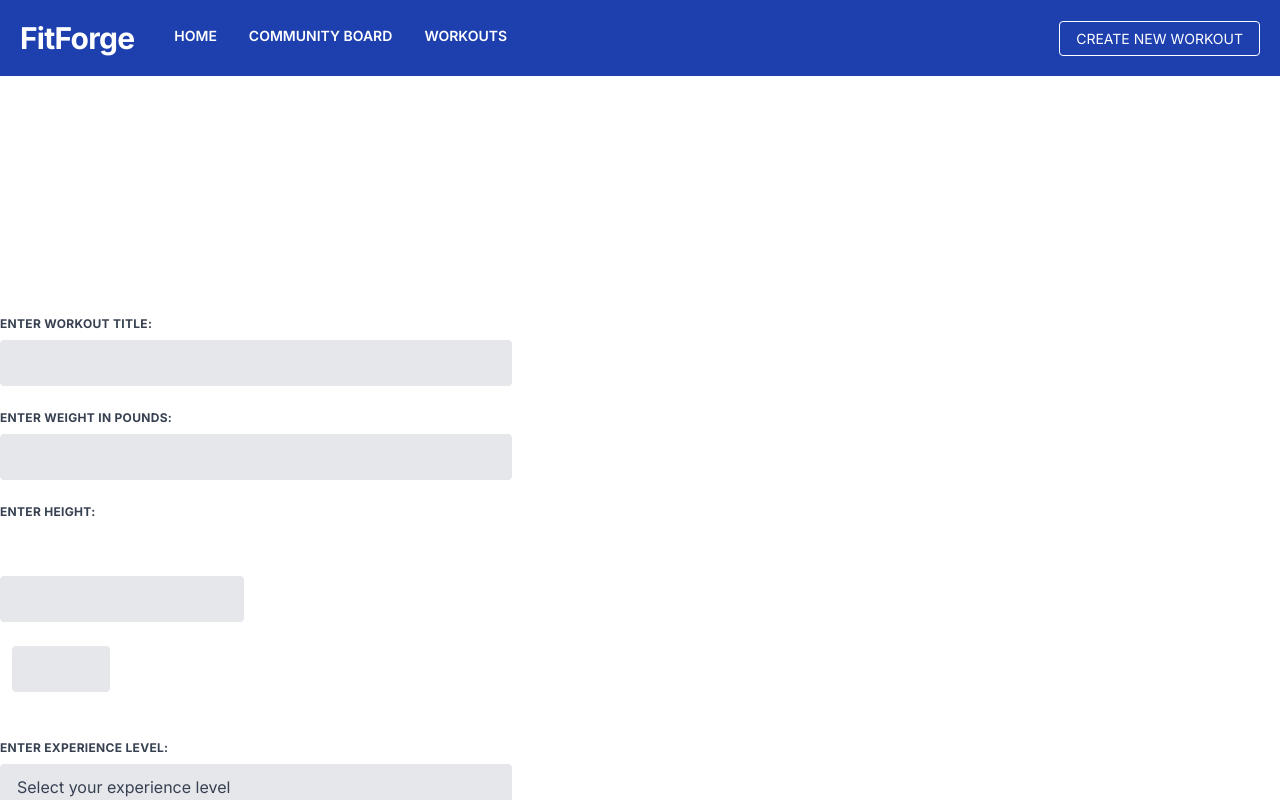
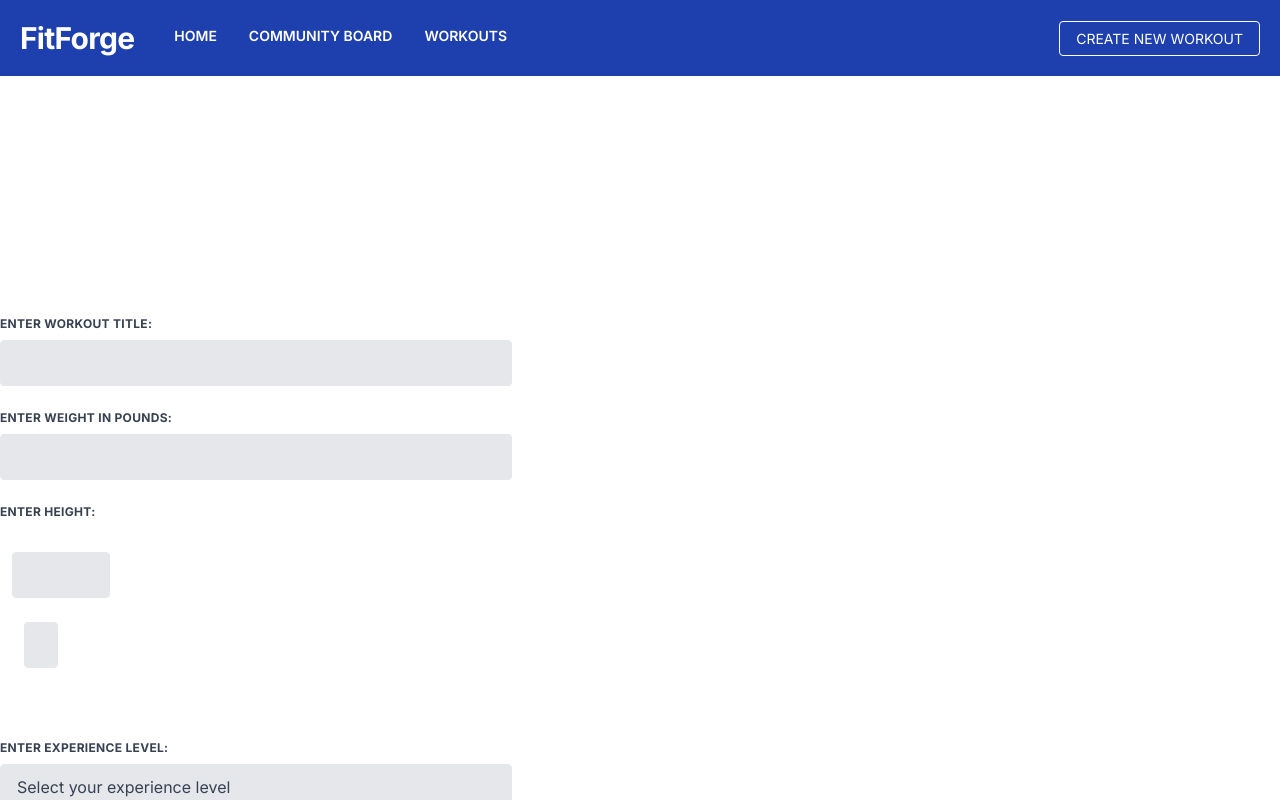
Before and after one commit to acheung4/FitForge, a Next.js app: page /create-workout in a window 1280 px wide. Shown: the top 800 px of the page. Built offline with nearby package versions, Linux system fonts and the light colour scheme; no server answers; the database is empty.

Commit message:
fixed the feet and inches under height

```diff
--- a/app/create-workout/form.tsx
+++ b/app/create-workout/form.tsx
@@ -44,7 +44,8 @@ export default function Form({
 
             <div className='flex flex-wrap -mx-3 mb-6'>
                 <div className='w-full md:w-1/2 px-3 mb-6 md:mb:-0'>
-                    <label htmlFor="height" className='block uppercase tracking-wide text-gray-700 text-xs font-bold mb-2'>Enter height: </label><br></br>
+                <label htmlFor="height" className='block uppercase tracking-wide text-gray-700 text-xs font-bold mb-2'>Enter height: </label>
+                    <div className='w-full md:w-1/2 px-3'>
                     <span>Feet: </span>
                     <input type="number" id="height-ft" name="height-ft" required className='appearance-none block w-full bg-gray-200 text-gray-700 border border-gray-200 rounded py-3 px-4 leading-tight focus:outline-none focus:bg-white focus:border-gray-500'>
                     </input>
@@ -53,6 +54,9 @@ export default function Form({
                         <input type="number" id="height-in" name="height-in" required className='appearance-none block w-full bg-gray-200 text-gray-700 border border-gray-200 rounded py-3 px-4 leading-tight focus:outline-none focus:bg-white focus:border-gray-500'>
                         </input>
                     </div>
+                    </div>
+                    <br></br>
+
                 </div>
             </div>
 
```
